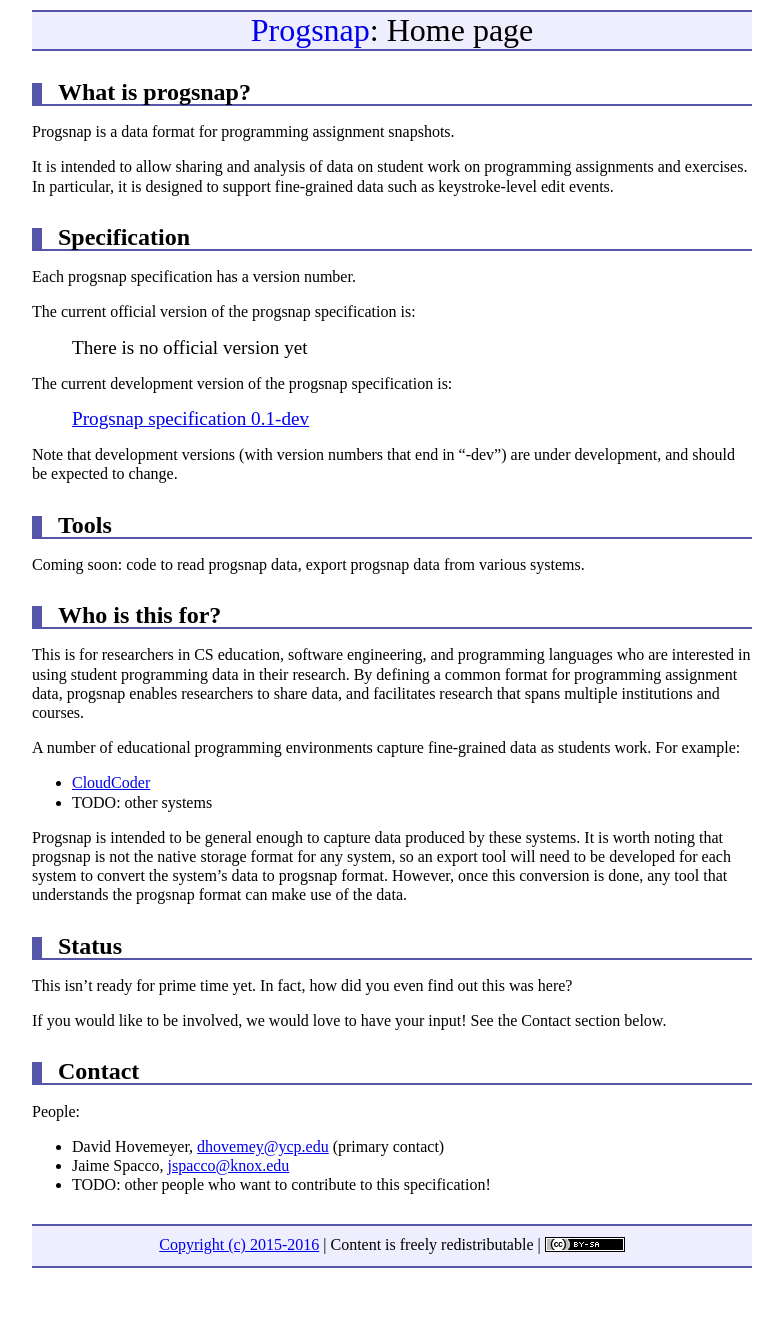
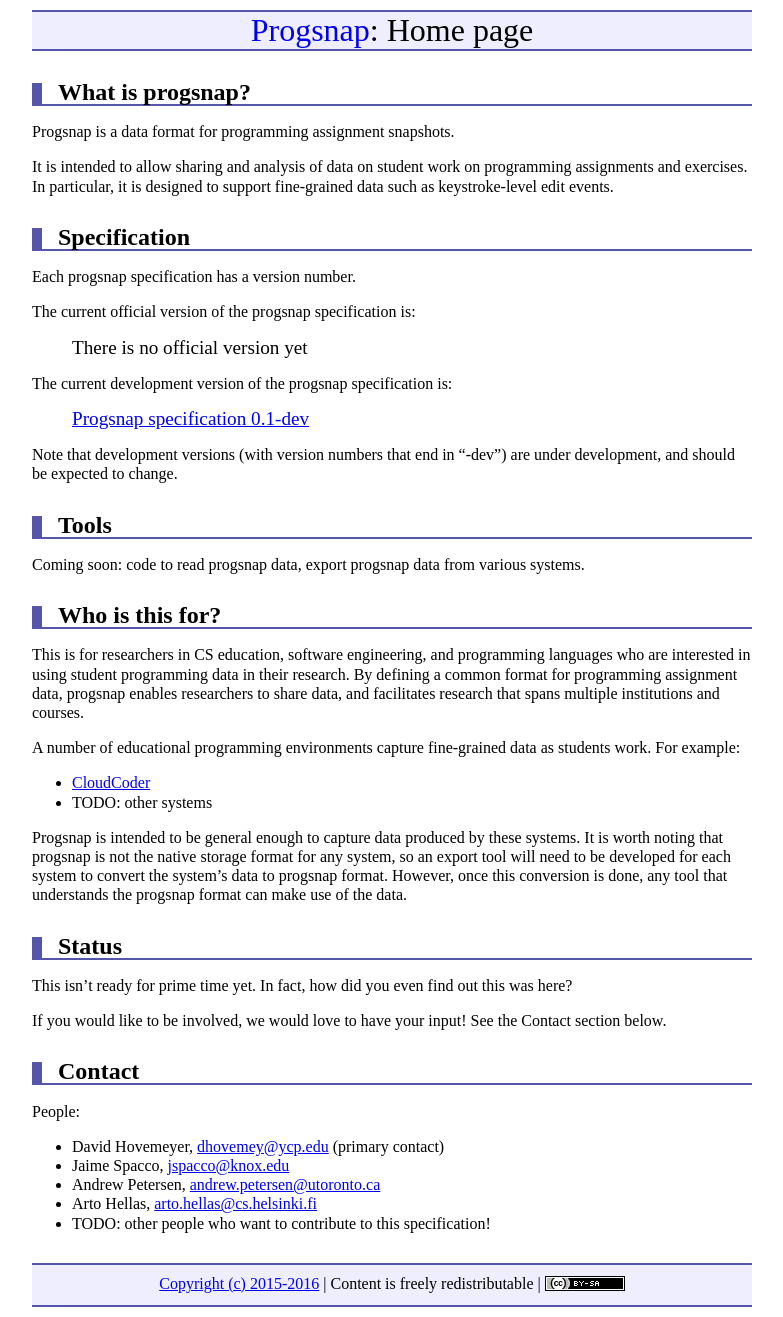
Before and after one commit to cloudcoderdotorg/progsnap-spec, a Jekyll site: the page built from index.md, in a window 1280 px wide. Shown: the whole page, without its empty margins (248-1031 px from the left). Built offline with Jekyll 4.4.1, drawn with Linux system fonts in a browser that asks for light colours; before the commit the page ends 1278 px from its top, so only the background shows below that.

Commit message:
add Andrew and Arto to "People"

```diff
--- a/index.md
+++ b/index.md
@@ -50,6 +50,8 @@ People:
 
 * David Hovemeyer, <dhovemey@ycp.edu> (primary contact)
 * Jaime Spacco, <jspacco@knox.edu>
+* Andrew Petersen, <andrew.petersen@utoronto.ca>
+* Arto Hellas, <arto.hellas@cs.helsinki.fi>
 * TODO: other people who want to contribute to this specification!
 
 <!-- vim:set wrap: ­-->
```
